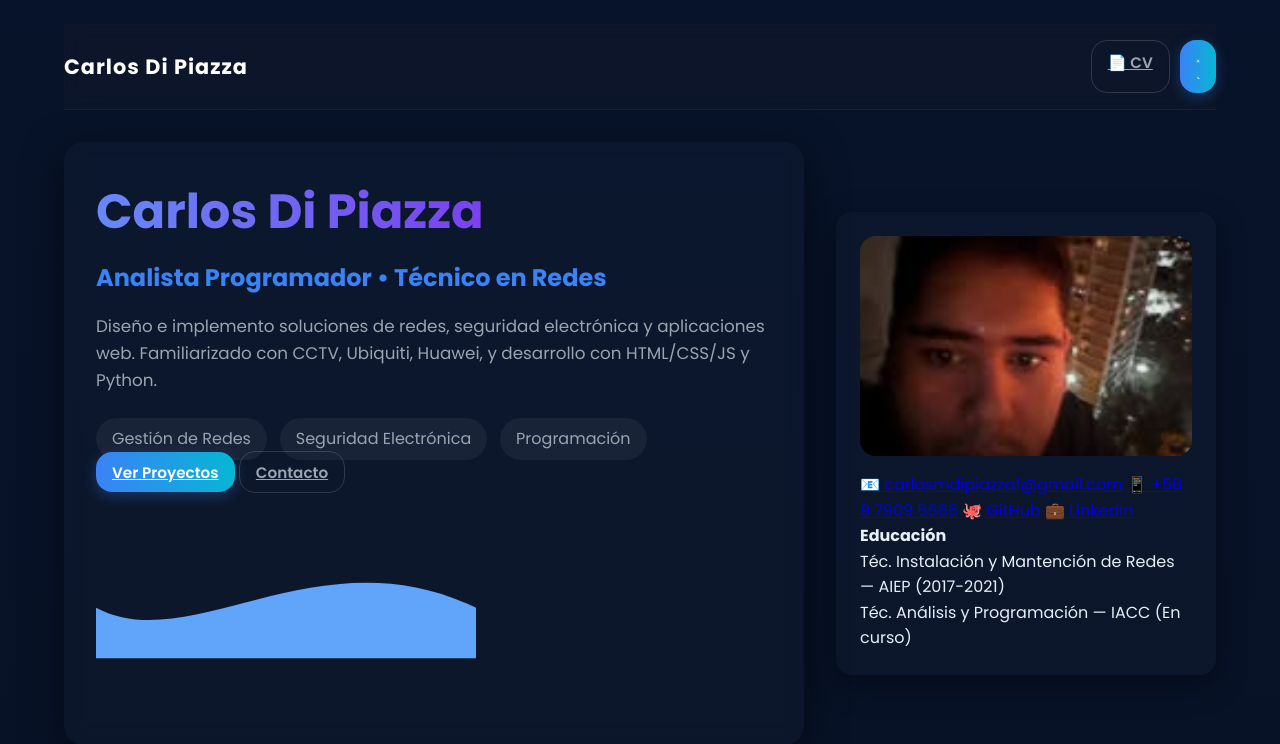
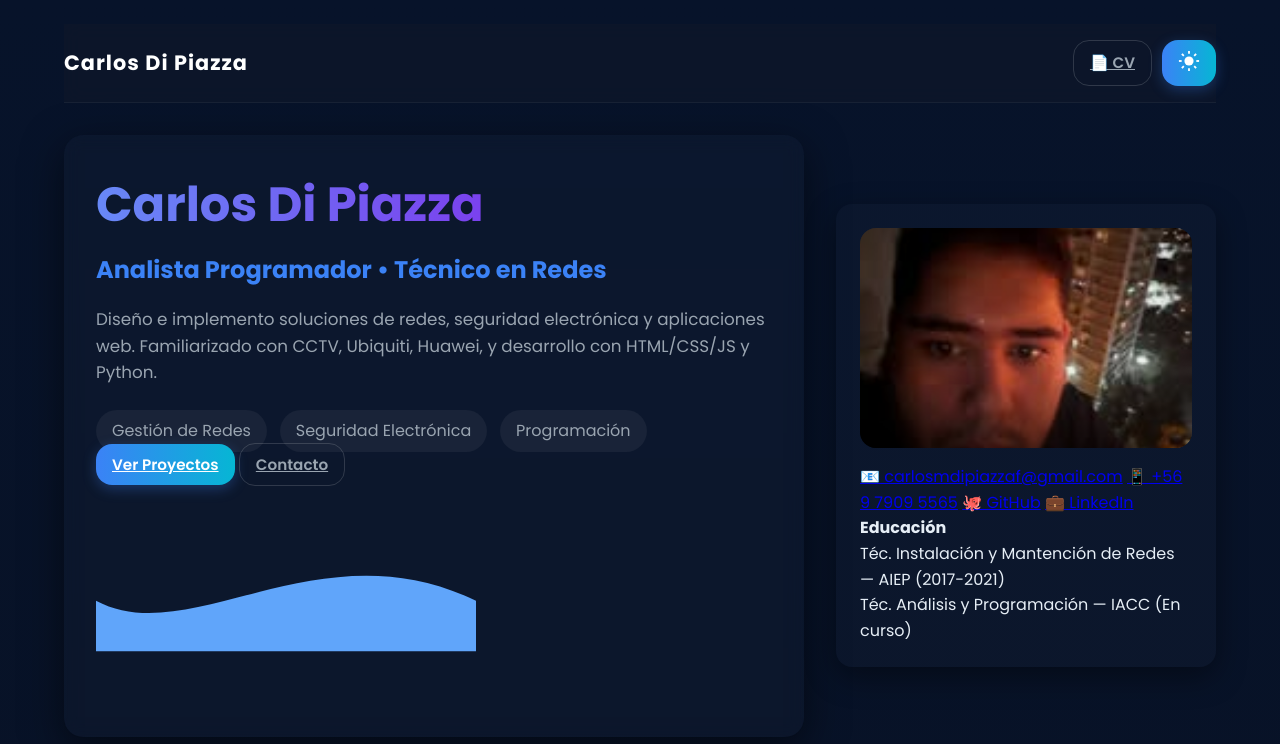
Before and after one commit to carlosdp521-hub/portafoliodecarlosdipiazza, a PHP site: page / in a window 1280 px wide. Shown: the top 744 px of the page. Run offline with PHP 8.4, Linux system fonts and the light colour scheme.

Commit message:
Update style.css
Signed-off-by: carlosdp521-hub <carlosdp521@gmail.com>

```diff
--- a/css/style.css
+++ b/css/style.css
@@ -365,3 +365,41 @@ body {
 form {
   transition: background 0.5s ease, box-shadow 0.5s ease, color 0.5s ease;
 }
+
+/* ============ 🌗 Icono sol/luna animado ============ */
+#themeBtn .icon {
+  position: relative;
+  display: inline-flex;
+  width: 22px;
+  height: 22px;
+  align-items: center;
+  justify-content: center;
+}
+
+#themeBtn svg {
+  position: absolute;
+  width: 100%;
+  height: 100%;
+  transition: opacity 0.5s ease, transform 0.6s ease;
+  color: white;
+}
+
+#themeBtn .sun {
+  opacity: 1;
+  transform: rotate(0deg);
+}
+
+#themeBtn .moon {
+  opacity: 0;
+  transform: rotate(-90deg);
+}
+
+body.light #themeBtn .sun {
+  opacity: 0;
+  transform: rotate(90deg);
+}
+
+body.light #themeBtn .moon {
+  opacity: 1;
+  transform: rotate(0deg);
+}
```
